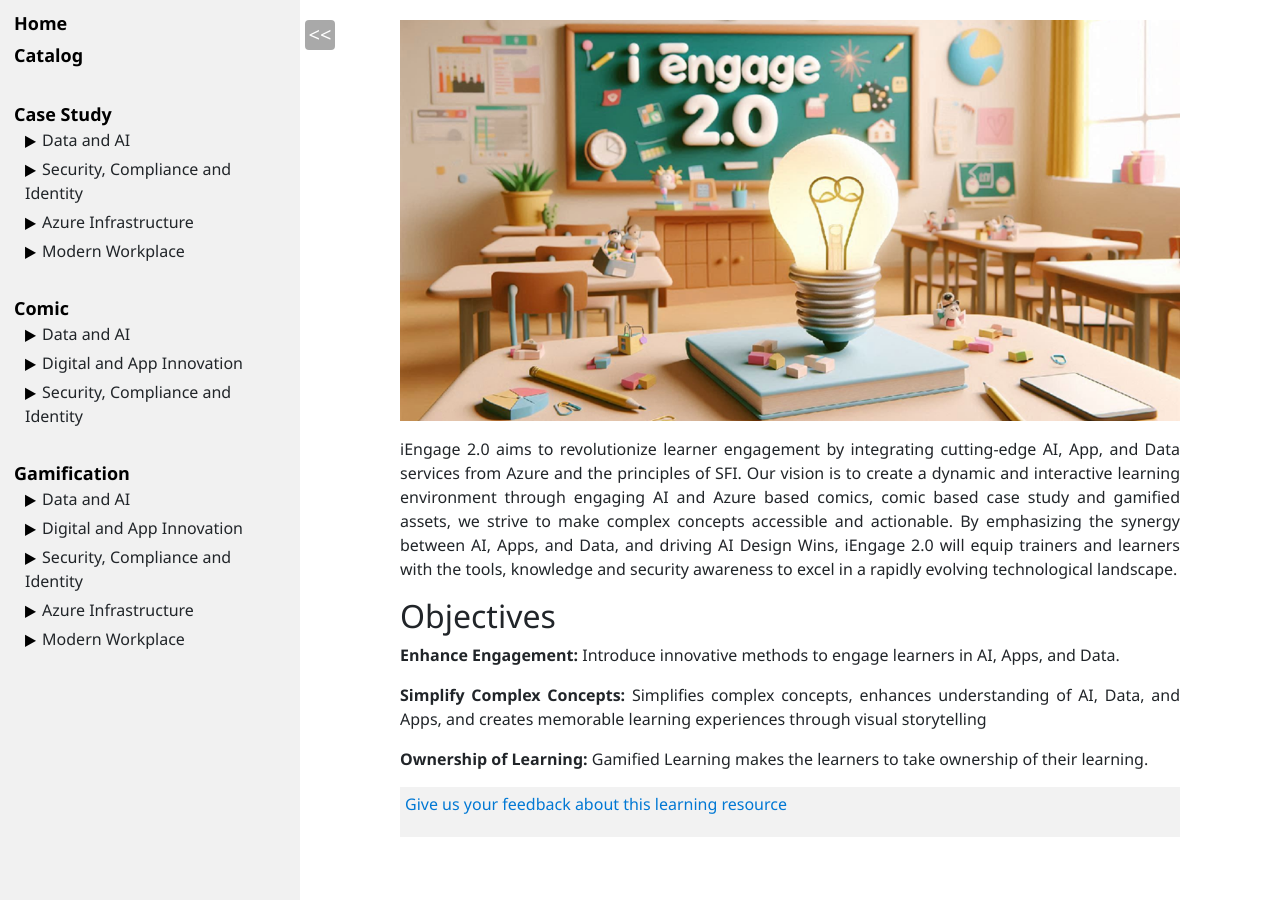
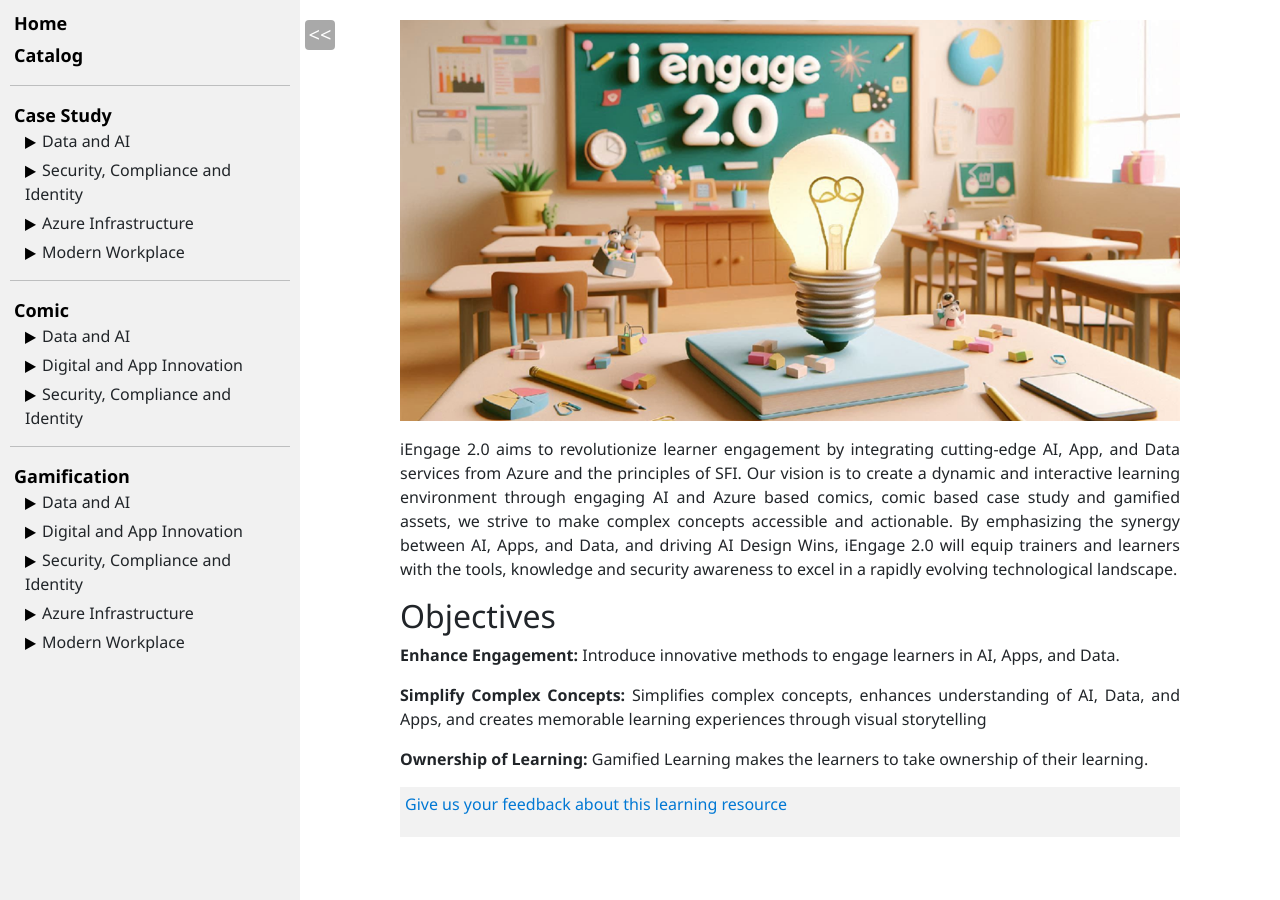
Before and after one commit to ningweinw/iengage, a Jekyll site: the page built from index.markdown, in a window 1280 px wide. Built offline with Jekyll 4.4.1, drawn with Linux system fonts in a browser that asks for light colours.

Commit message:
Update default.html

```diff
--- a/_layouts/default.html
+++ b/_layouts/default.html
@@ -14,7 +14,7 @@
       <ul>
         <li><a href="{{ site.url }}{{ site.baseurl }}" class="main-menu">Home</a></li>
         <li><a href="{{ site.url }}{{ site.baseurl }}/Catalog.html" class="main-menu">Catalog</a></li>
-        <hr size="2" noshade>
+        <hr class="section-line">
         <li><a class="main-menu">{{ site.menu_case_study }}</a>
           <ul>
             {% assign count = 0 %}
@@ -138,7 +138,7 @@
             {% endif %}
           </ul>
         </li>
-        <hr size="2" noshade>
+        <hr class="section-line">
         <li><a class="main-menu">{{ site.menu_comic }}</a>
           <ul>
             {% assign count = 0 %}
@@ -262,7 +262,7 @@
             {% endif %}
           </ul>
         </li>
-        <hr size="2" noshade>
+        <hr class="section-line">
         <li><a class="main-menu">{{ site.menu_gamification }}</a>
           <ul>
             {% assign count = 0 %}
```
